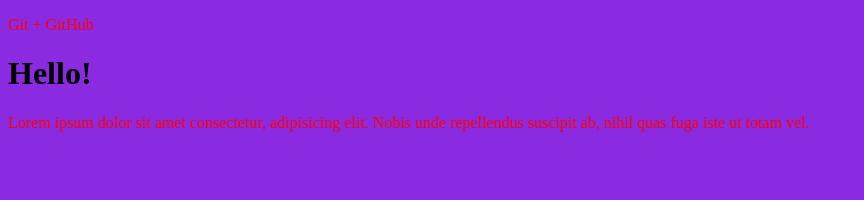
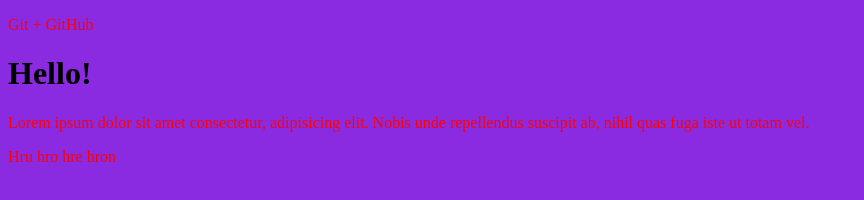
Before and after one commit to ultexplorer/test1, a plain HTML site: page index.html in a window 1280 px wide. Shown: the whole page, without its empty margins (0-864 px from the left). Drawn offline with Linux system fonts and the light colour scheme.

Commit message:
Commit "hron"

```diff
--- a/index.html
+++ b/index.html
@@ -12,5 +12,7 @@
     <h1>Hello! </h1>
     <p>Lorem ipsum dolor sit amet consectetur, adipisicing elit.
         Nobis unde repellendus suscipit ab, nihil quas fuga iste ut totam vel.</p>
+    <p>Hru hro hre hron</p>
+
 </body>
 </html>
```
